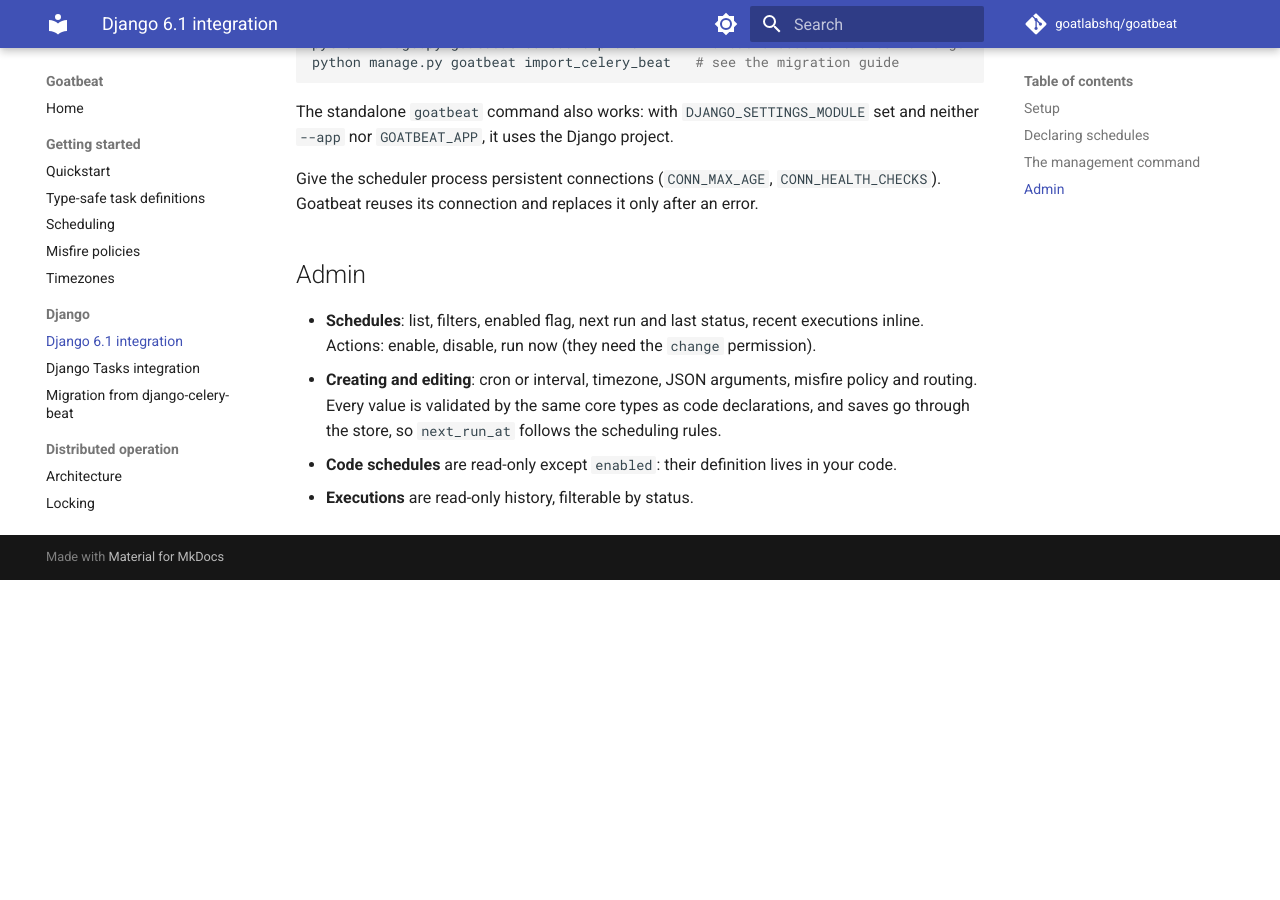
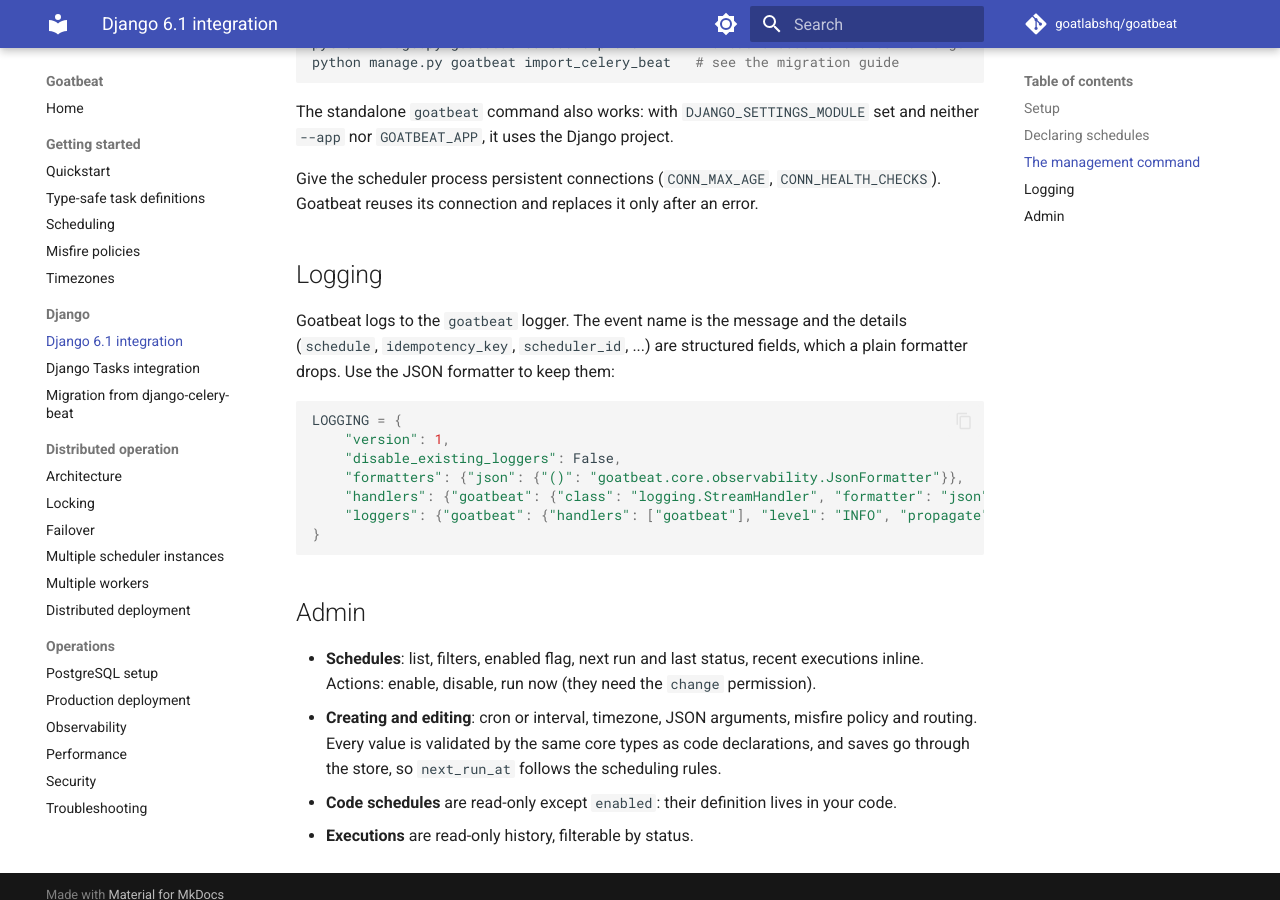
Before and after one commit to goatlabshq/goatbeat, an MkDocs documentation site: the page built from docs/django.md, in a window 1280 px wide and 900 px high, scrolled down 1117 px. Built offline with MkDocs 1.6.1 and Material for MkDocs 9.7.7, drawn with Linux system fonts in a browser that asks for light colours; comment, search, counter and statistics services are not loaded; before the commit the page ends 1697 px from its top, so only the background shows below that.

Commit message:
docs(django): show a LOGGING setup that keeps structured fields

````diff
--- a/docs/django.md
+++ b/docs/django.md
@@ -56,6 +56,22 @@
 Give the scheduler process persistent connections (`CONN_MAX_AGE`, `CONN_HEALTH_CHECKS`).
 Goatbeat reuses its connection and replaces it only after an error.
 
+## Logging
+
+Goatbeat logs to the `goatbeat` logger. The event name is the message and the details
+(`schedule`, `idempotency_key`, `scheduler_id`, ...) are structured fields, which a plain
+formatter drops. Use the JSON formatter to keep them:
+
+```python
+LOGGING = {
+    "version": 1,
+    "disable_existing_loggers": False,
+    "formatters": {"json": {"()": "goatbeat.core.observability.JsonFormatter"}},
+    "handlers": {"goatbeat": {"class": "logging.StreamHandler", "formatter": "json"}},
+    "loggers": {"goatbeat": {"handlers": ["goatbeat"], "level": "INFO", "propagate": False}},
+}
+```
+
 ## Admin
 
 - **Schedules**: list, filters, enabled flag, next run and last status, recent executions inline.
````
Also changed, not shown: 1 other file.
